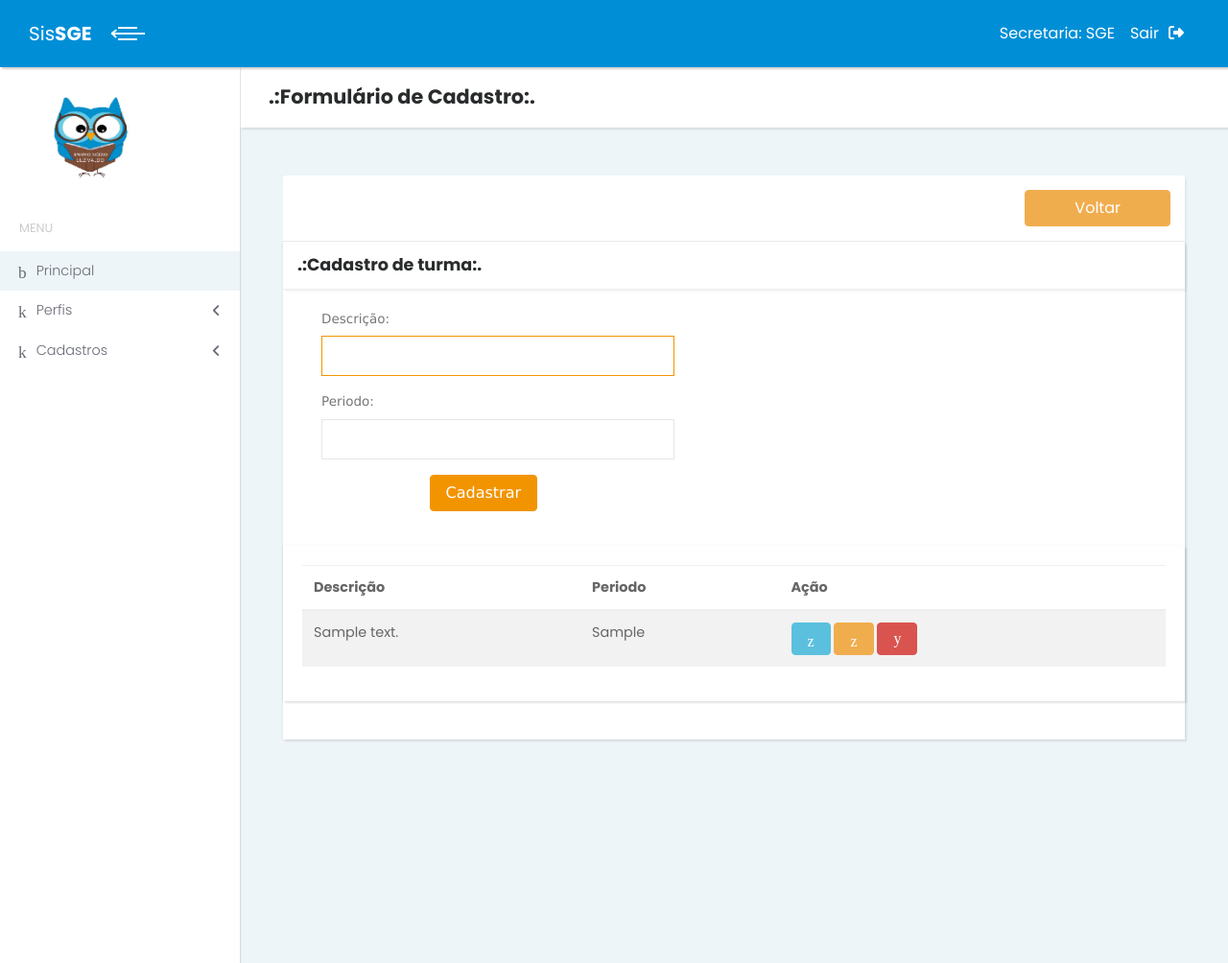
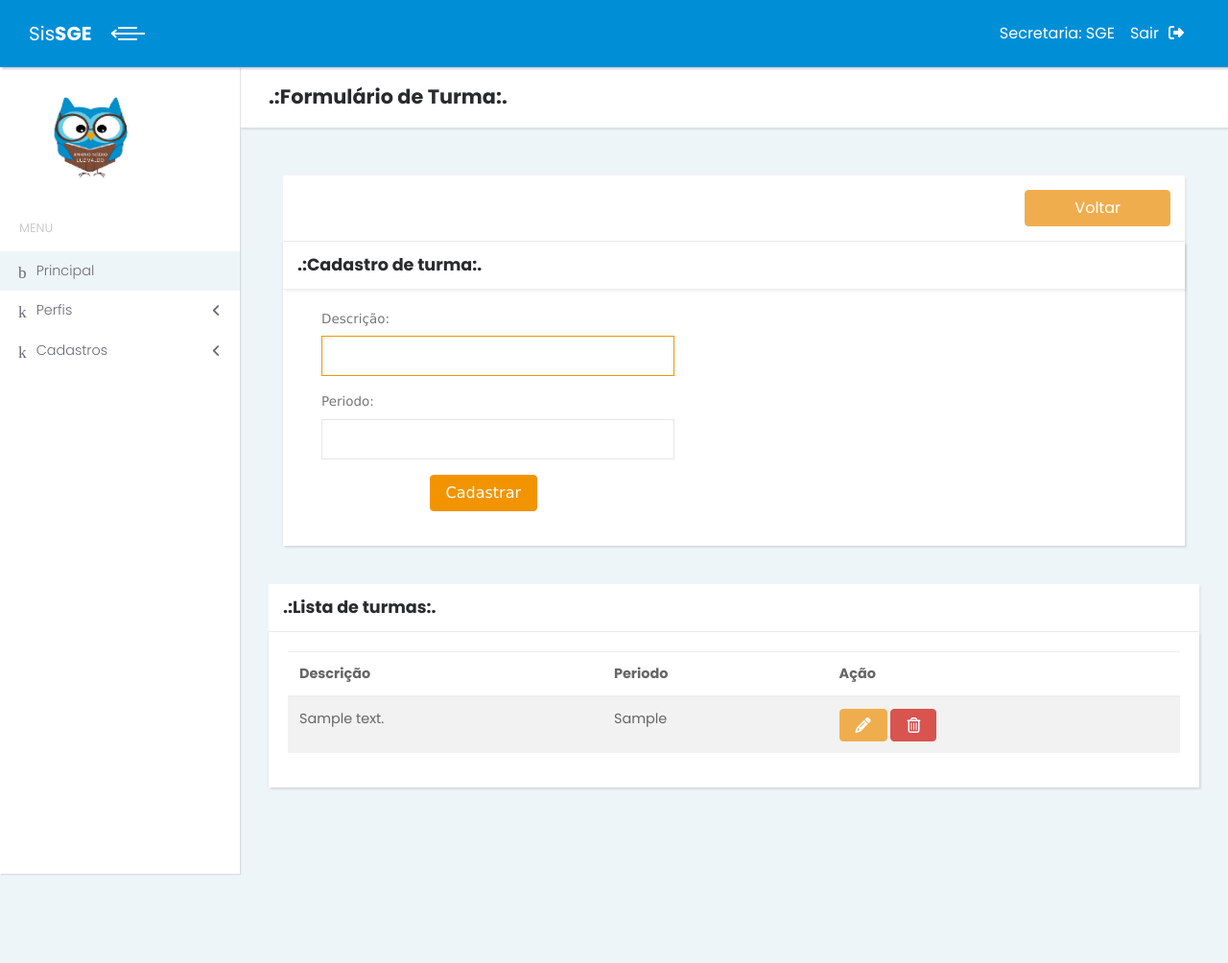
Before and after one commit to rikuji/SGE, a PHP site: page /turma.php in a window 1280 px wide. Shown: the top 1004 px of the page at 96% size. Run offline with PHP 8.4, Linux system fonts and the light colour scheme; tables that the repository leaves empty hold one stand-in row (values such as "Sample post"); some libraries are stand-ins or nearby versions; some web fonts are replaced.

Commit message:
turma Delete

```diff
--- a/classes/TurmaDAO.php
+++ b/classes/TurmaDAO.php
@@ -13,8 +13,13 @@
 			$this->inserir($valores);
 		}
 		public function alterarTurma(Turma $turma){
-			$value = " descricao = '{$turma->getDescricao()}'";
-			$this->alterar($turma->getId(), $value);
+			$sql = $this->db->prepare("UPDATE {$this->table} SET
+				descricao = '{$turma->getDescricaoTurma()}',
+				periodo = '{$turma->getPeriodoTurma()}'
+			 WHERE idTurma = {$idTurma}");
+			$sql->execute();
+
+			//$this->alterar($turma->getIdTurma(), $value);
 		}
 		public function listarTurma(){
 			$sql = $this->db->prepare("SELECT * FROM {$this->table}");
@@ -22,5 +27,9 @@
 			$sql->execute();
 			return $sql->fetchAll();
 		}
+		public function deletarTurma($id){
+			$sql = $this->db->prepare("DELETE FROM {$this->table} WHERE idTurma = {$id}");
+			$sql->execute();
+		}
 	}
 ?>
--- a/salvaTurma.php
+++ b/salvaTurma.php
@@ -4,9 +4,9 @@
 	$turmaDAO = new TurmaDAO();
 	$turma = new Turma();
 
-	if (isset($_GET['id']) and $_GET['acao'] == 'Deletar') {
+	if (isset($_GET['idTurma']) and $_GET['acao'] == 'Deletar') {
 
-		$turmaDAO->deletar($_GET['idTurma']);
+		$turmaDAO->deletarTurma($_GET['idTurma']);
 
 	}else{
 		$turma->setIdTurma($_POST['idTurma']);
--- a/turma.php
+++ b/turma.php
@@ -4,12 +4,12 @@
 	  $turmaDAO = new TurmaDAO();
 	  $turma = new Turma();
 
-if (isset($_GET['id']))
+if (isset($_GET['idTurma']))
 {
 
-    $turma->setId($_GET['id']);
+    $turma->setIdTurma($_GET['idTurma']);
 
-    $turma = $turmaDAO->procurar($turma->getId());
+    $turma = $turmaDAO->procurar($turma->getIdTurma());
 
     $acao = 'Editar';
   } else if (isset($_GET['acao']) && $_GET_['acao'] == 'Vizualizar') {
@@ -35,7 +35,7 @@ else
     <!-- Page Header-->
     <header class="page-header">
         <div class="container-fluid">
-            <h2 class="no-margin-bottom">.:Formulário de Cadastro:.</h2>
+            <h2 class="no-margin-bottom">.:Formulário de Turma:.</h2>
         </div>
     </header>
 
@@ -65,34 +65,7 @@ else
                     </div>
                     <div class="card-body">
 
-                    <?php if (isset($_GET['acao']) && $_GET['acao'] == 'Vizualizar') { ?>
-
-                        <form action="salvaTurma.php?acao=Editar&id=<?php echo $turma->getId(); ?>" method="POST" class="form-horizontal">
-
-
-
-                         <div class="form-group row">
-                                <label class="col-sm-3 form-control-label">turma:</label>
-                                <div class="col-sm-9">
-                                    <input type="text" disabled=""  name="descricao" class="form-control" required autofocus value="<?php echo $turma->getDescricao() ?>">
-                                    <input type="hidden" name="id" id="id" class="form-control" value="<?php echo $turma->getId(); ?>">
-                                </div>
-                            </div>
-
-
-                            <div class="form-group row">
-                                <div class="col-sm-4 offset-sm-3">
-                                    <input type="submit" class="btn btn-primary" value="Editar">
-                                </div>
-                            </div>
-
-                        </form> <!-- fim formulario -->
-                    </div>
-                </div>
-                <?php }else{ ?>
-                 <form action="salvaTurma.php?acao=<?php echo $acao; ?>" method="POST" class="form-horizontal">
-
-
+                        <form action="salvaTurma.php?acao=<?php echo $acao; ?>" method="POST" class="form-horizontal">
 
                          <div class="form-group row">
                                 <label class="col-sm-3 form-control-label">Descrição:</label>
@@ -116,10 +89,12 @@ else
                             </div>
 
                         </form> <!-- fim formulario -->
-
-<?php } ?>
+                    </div>
+                </div>
             </div>
-
+<div class="card-header d-flex align-items-center">
+                        <h3 class="h4">.:Lista de turmas:.</h3>
+                    </div>
     <div class=" card card-body">
                 <table class="table table-striped table-hover">
             <thead>
@@ -138,24 +113,13 @@ else
                               <td><?php echo utf8_encode($turma->getDescricaoTurma()); ?></td>
                               <td><?php echo $turma->getPeriodoTurma(); ?></td>
                               <td>
-                                <a href="novaTurma.php?acao=Vizualizar&id=<?php echo $turma->getIdTurma(); ?>" class="btn btn-info" data-toggle="tooltip" data-placement="top" title="Vizualizar">
-                                    <i class="icon-search" ></i>
+
+                                <a href="novaTurma.php?acao=Editar&idTurma=<?php echo $turma->getIdTurma(); ?>" class="btn btn-warning" data-toggle="tooltip" data-placement="top" title="Editar">
+                                  <i class="fa fa-pencil" aria-hidden="true"></i>
                                 </a>
-                                <a href="novaTurma.php?acao=Editar&id=<?php echo $turma->getIdTurma(); ?>" class="btn btn-warning" data-toggle="tooltip" data-placement="top" title="Editar">
-                                    <i class=icon-search aria-hidden="true" ></i>
+                                    <a href="#" class="btn btn-danger" onclick="return excluir('salvaTurma.php?acao=Deletar&idTurma=<?php echo $turma->getIdTurma(); ?>')" data-toggle="tooltip" data-placement="top" title="Deletar">
+                                     <div class="fa fa-trash-o" aria-hidden="true" ></div>
                                 </a>
-
-                              <?php if($temturma = 0){ ?>
-                                <button class="btn btn-danger" title="" disabled>
-                                  <div data-icon="y" class="icon" data-toggle="tooltip" data-placement="top" title="Não pode ser excluído, tem turma em uso!">
-                                </button>
-                                <?php }else{ ?>
-
-                                    <a href="#" class="btn btn-danger" onclick="return excluir('salvaTurma.php?acao=Deletar&id=<?php echo $turma->getIdTurma(); ?>')" data-toggle="tooltip" data-placement="top" title="Deletar">
-                                     <div data-icon="y" class="icon" ></div>
-                                </a>
-                                <?php } ?>
-
                               </td>
                             </tr>
                             <?php } ?>
```
Also changed, not shown: novaTurma.php (+7 -13 lines).
